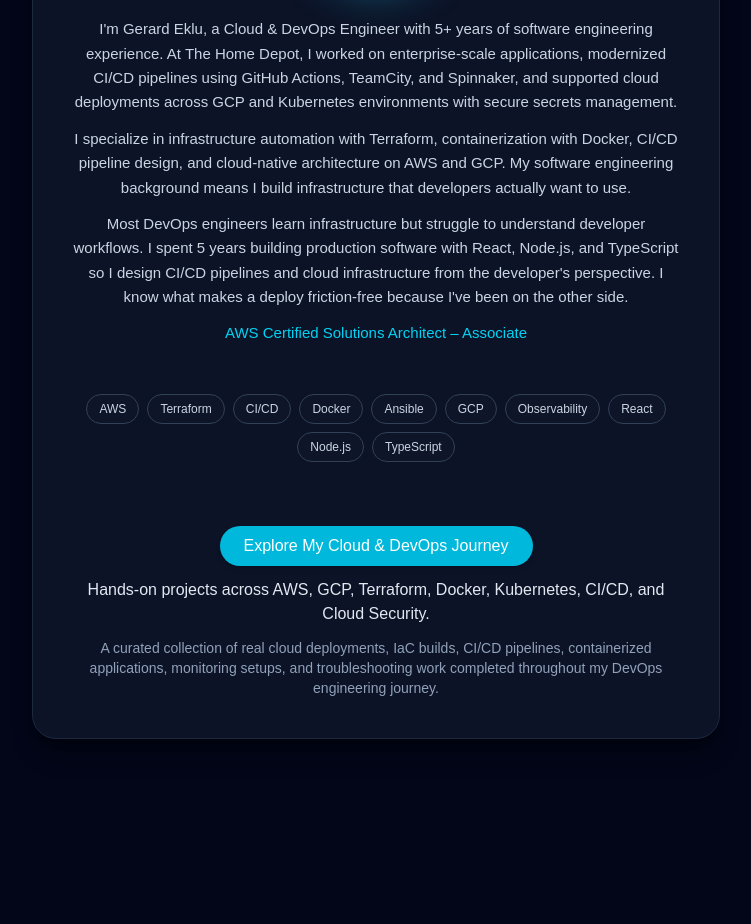
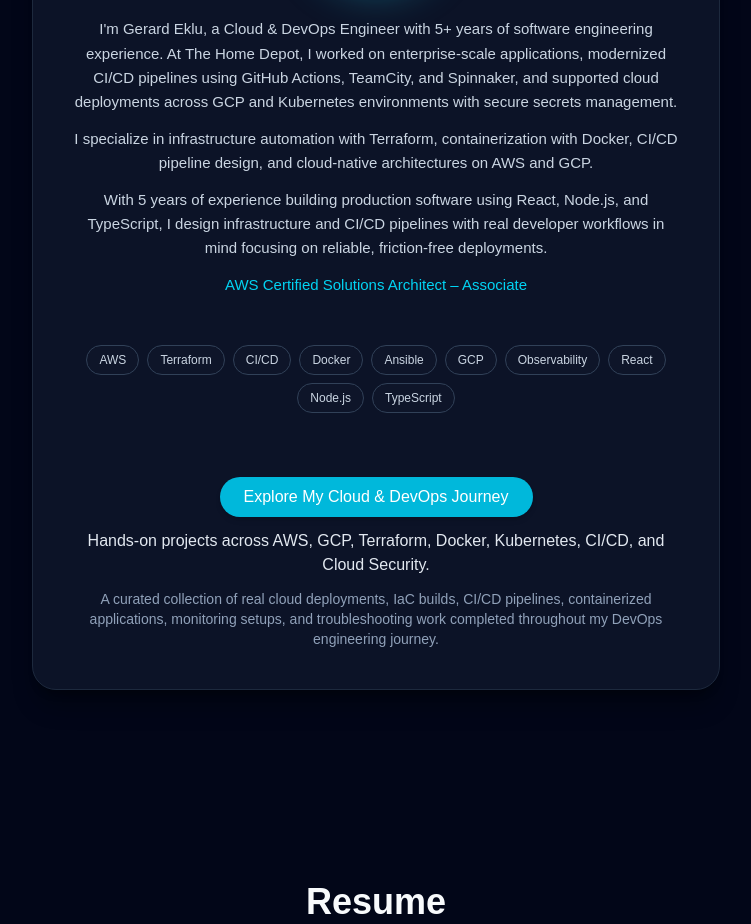
Before and after one commit to gerardinhoo/gerard-portfolio, a Next.js app: page / in a window 1280 px wide. Shown: the part 3080-4004 px from the top of the page, without its empty margins (264-1015 px from the left). Built offline with nearby package versions, Linux system fonts and the light colour scheme.

Commit message:
Update about me  text

```diff
--- a/app/components/About.tsx
+++ b/app/components/About.tsx
@@ -31,15 +31,10 @@
               and Kubernetes environments with secure secrets management.
             </p>
             <p>
-              I specialize in infrastructure automation with Terraform, containerization with Docker,
-              CI/CD pipeline design, and cloud-native architecture on AWS and GCP.
-              My software engineering background means I build infrastructure that developers actually want to use.
+             I specialize in infrastructure automation with Terraform, containerization with Docker, CI/CD pipeline design, and cloud-native architectures on AWS and GCP.
             </p>
             <p>
-              Most DevOps engineers learn infrastructure but struggle to understand developer workflows.
-              I spent 5 years building production software with React, Node.js, and TypeScript
-              so I design CI/CD pipelines and cloud infrastructure from the developer&apos;s perspective.
-              I know what makes a deploy friction-free because I&apos;ve been on the other side.
+             With 5 years of experience building production software using React, Node.js, and TypeScript, I design infrastructure and CI/CD pipelines with real developer workflows in mind focusing on reliable, friction-free deployments.
             </p>
             <p className='text-cyan-400 font-medium'>
               AWS Certified Solutions Architect &ndash; Associate
```
